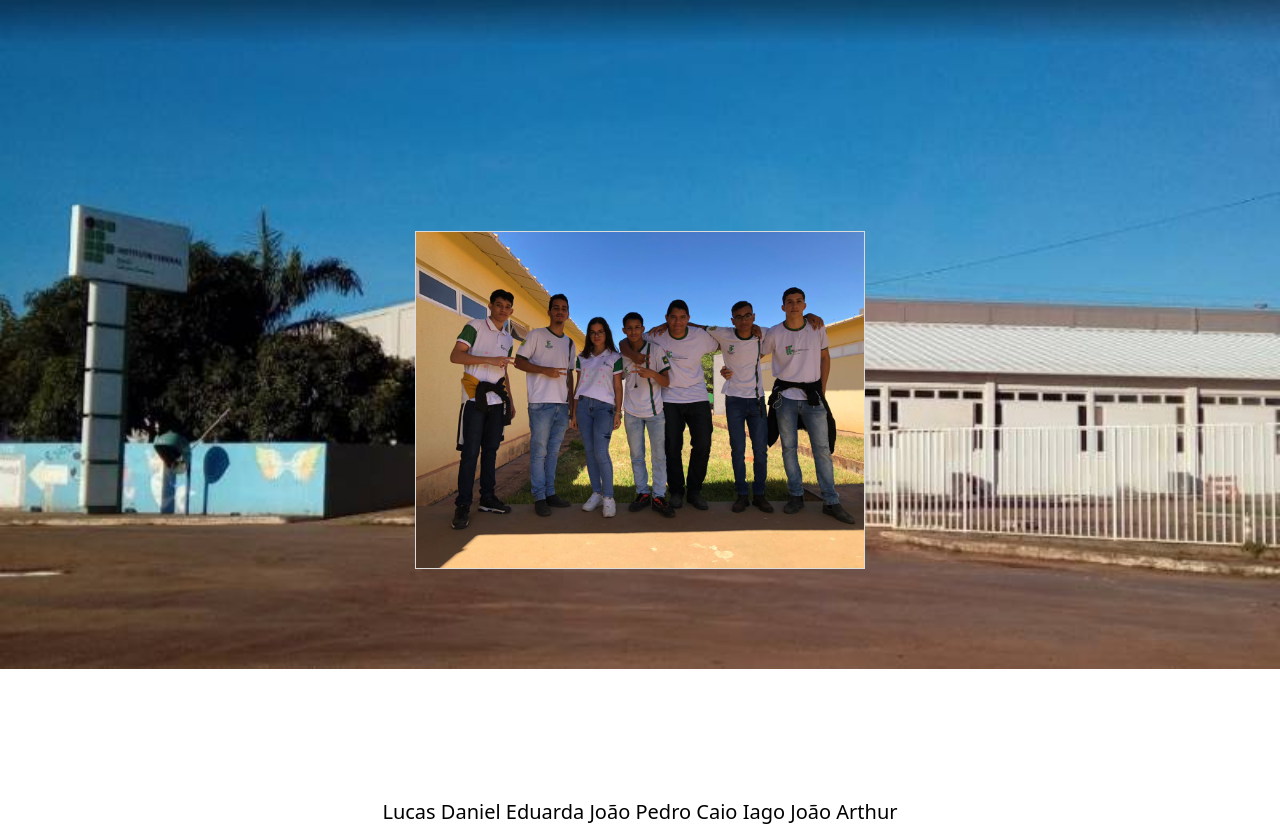
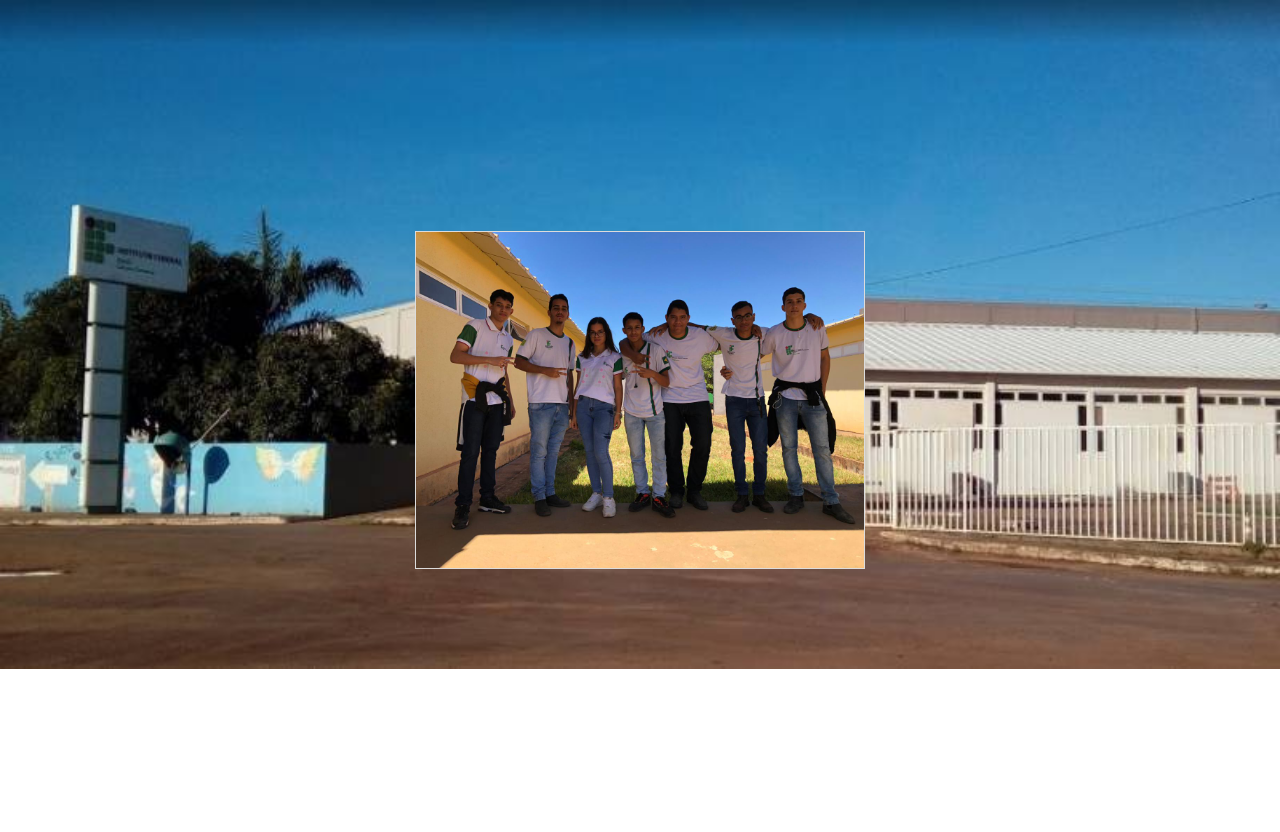
Before and after one commit to LasminaXXX/Matem-ticaWeb, a plain HTML site: page sobre.html in a window 1280 px wide. After the commit the page ends 800 px from the top, so only its background shows below. Drawn offline with nearby package versions, Linux system fonts and the light colour scheme.

Commit message:
Update sobre.html
FINAL

```diff
--- a/sobre.html
+++ b/sobre.html
@@ -14,9 +14,5 @@
                 <img id="g" src="grupoImage.jpeg" alt="foto do grupo" width="450">
         </div>
 
-        <div id="componentes">
-            <h5>Lucas Daniel Eduarda João Pedro Caio Iago João Arthur</h5>
-        </div>
-
     </body>
 </html>
```
